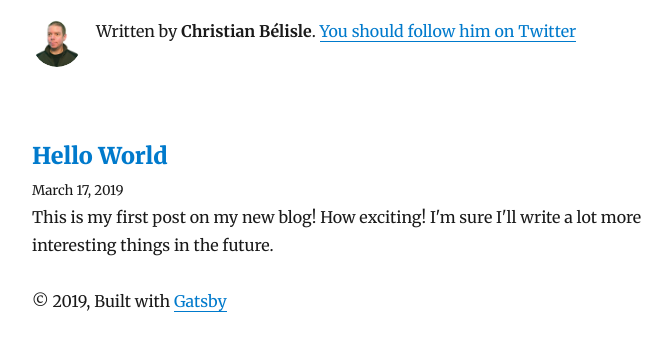
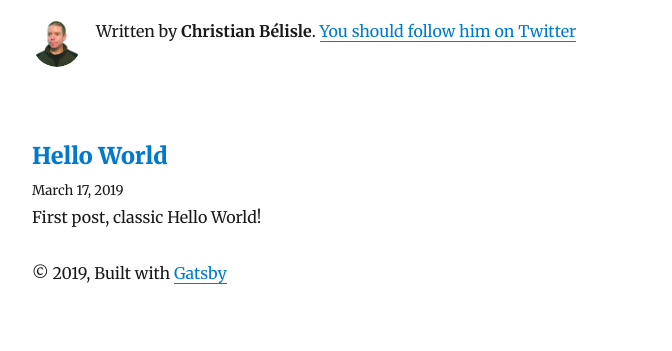
Before and after one commit to cbelisle/cbelisle.github.io, a Gatsby site: page / in a window 1280 px wide. Shown: the part 207-558 px from the top of the page, without its empty margins (293-965 px from the left). Built offline with nearby package versions, Linux system fonts and the light colour scheme; Gatsby itself is replaced by a stand-in of ours; some packages are replaced by stand-ins of ours.

Commit message:
Add a description (required) to the blog post

```diff
--- a/content/blog/hello-world/index.md
+++ b/content/blog/hello-world/index.md
@@ -1,6 +1,7 @@
 ---
 title: Hello World
 date: "2019-03-17"
+description: "First post, classic Hello World!"
 ---
 
 This is my first post on my new blog! How exciting!
```
